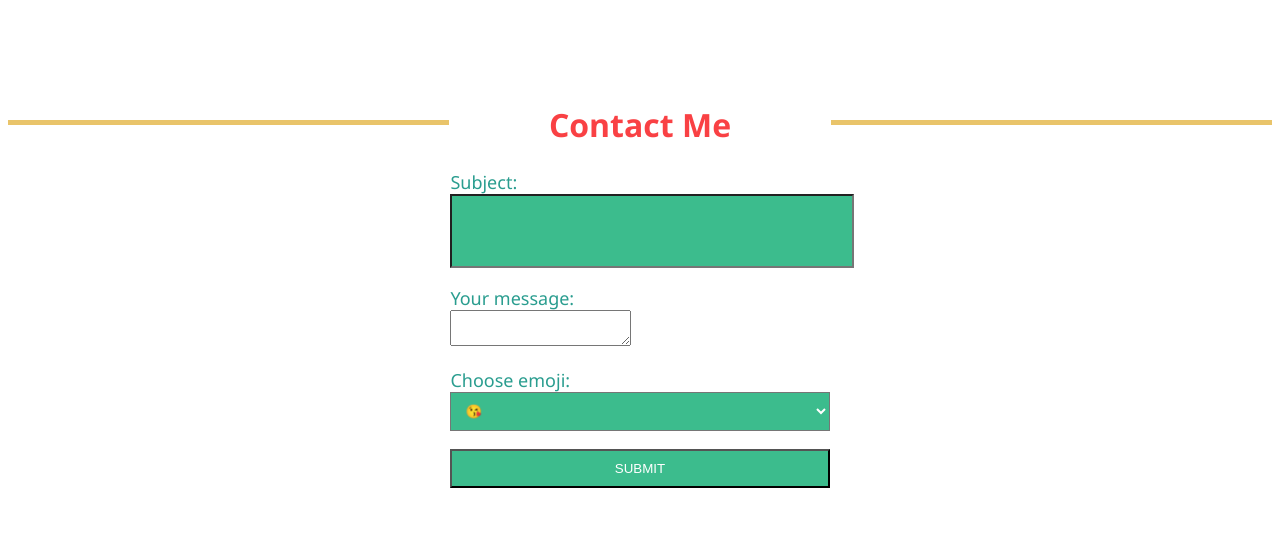
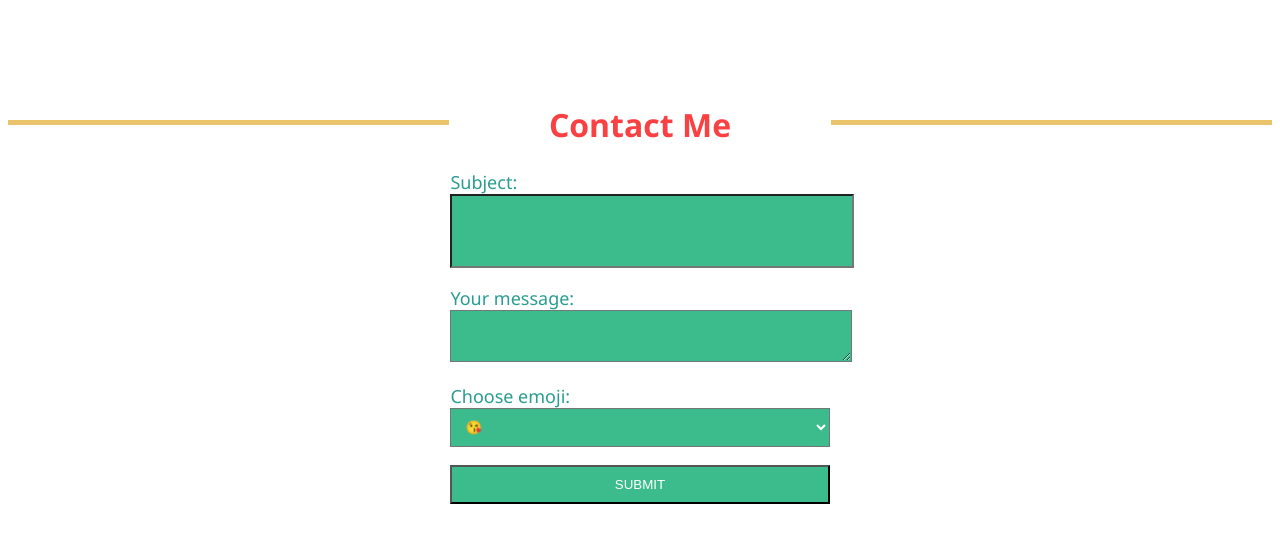
Before and after one commit to Web-Development-Environments-2022/212072201, a plain HTML site: page index.html in a window 1280 px wide. Shown: the part 4780-5322 px from the top of the page. Drawn offline with Linux system fonts and the light colour scheme.

Commit message:
Update style.css

```diff
--- a/style.css
+++ b/style.css
@@ -95,7 +95,7 @@ Label{
 	font-size: 100px;
 }
 
-input , select{
+input , select, textarea{
 	width: 100%;
 	padding: 10px 10px;
 	background-color: #3CBC8D;
```
